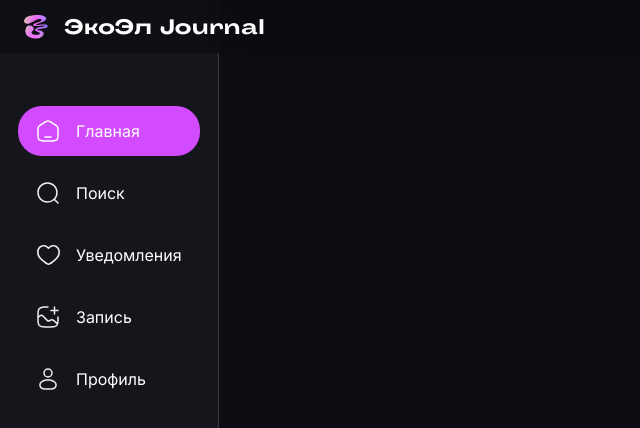
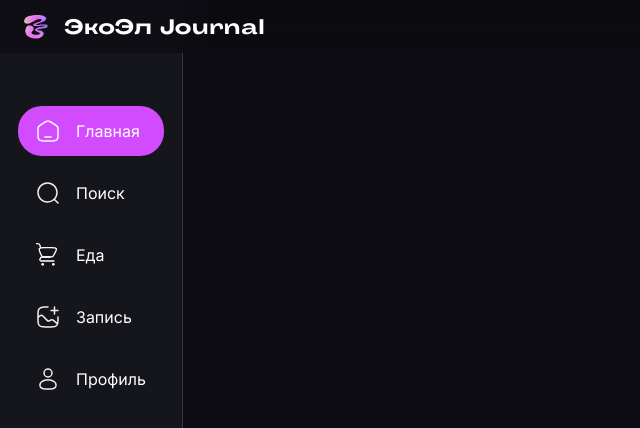
Before and after one commit to kuzcode/ecoel-main, a Next.js app: page / in a window 1280 px wide. Shown: the top 428 px of the page, without its empty margins (0-640 px from the left). Built offline with nearby package versions, Linux system fonts and the light colour scheme; no server answers.

Commit message:
added delivery page

```diff
--- /dev/null
+++ b/app/(root)/delivery/basket/page.tsx
@@ -0,0 +1 @@
+"use client";import{items}from'../page';import Link from'next/link';function delivery(){return(<><div className="row"><h1 className='head-text text-left'>Корзина </h1><Link href='/delivery'><p className='link'> вернуться к меню</p></Link></div>{items.length===0?(<p className="basketItem">Товары пока не добавлены :(</p>):(<p className="basketItem">{items}</p>)}<div className="center"><button className='basketBtn'>Оформить заказ</button></div></>)}export default delivery;
--- /dev/null
+++ b/app/(root)/delivery/page.tsx
@@ -0,0 +1 @@
+"use client";import Link from'next/link';import Image from"next/image";export var items:string[]=[];function add(item:string){items.push(item);document.getElementById('basket')?.classList.add('activeBasket');console.log(items)}function delivery(){return(<><h1 className='head-text text-left'>ЭкоЭл Delivery</h1><p className='mt-3 text-base-regular text-light-2'>Доставим вкусную еду в любой уголок нашей школы</p><Link href='/delivery/basket' className='floatRight'><Image className="basket" id="basket" src='/assets/basket.svg' alt="basket" width={42} height={42}/> </Link><div className="container"><h2 className='title2 head-text'>Батончики</h2><ul><li> <Image src="/twix.png" alt="Twix" className="img" width={180} height={135}/> <h6>Twix Extreme <span>· 82г</span></h6><p>3,20 BYN</p><button onClick={()=>add('Twix Extreme; ')}> Добавить</button></li></ul></div><div className="container"><h2 className='title2 head-text'>Напитки</h2><ul><li> <Image src="/cola.png" alt="Cola" className="img" width={180} height={135}/> <h6>Coca-cola <span>· 1л</span></h6><p>3,20 BYN</p><button onClick={()=>add('Coca-cola; ')}> Добавить</button></li></ul></div></>)}export default delivery;
--- a/app/(root)/page.tsx
+++ b/app/(root)/page.tsx
@@ -11,5 +11,5 @@
 <p className='no-result'>Записи не найдены</p>):(<>{result.posts.map((post)=>(
 <ThreadCard key={post._id}id={post._id}currentUserId={user.id}parentId={post.parentId}content={post.text}author={post.author}createdAt={post.createdAt}comments={post.children}likes={post.likes}isAnonym={post.isAnonym}/>))}</>)}</section>
 <Pagination
-path='/'pageNumber={searchParams?.page?+searchParams.page:1}isNext={result.isNext}/><Footer/></>);}
+path='/'pageNumber={searchParams?.page?+searchParams.page:1}isNext={result.isNext}/><Footer/></>)}
 export default Home;
--- a/app/globals.css
+++ b/app/globals.css
@@ -181,5 +181,64 @@
 .deleteAlert{
 margin:0 auto;
 background:#5c5c7b;}.subtext{color:#5c5c7b;font-size:12px}
-.hoverScale{transition:.2s;}
-.hoverScale:hover{transform: scale(1.08);}
+.container{
+background:#121218;
+margin-top:24px;
+padding:16px;
+border-radius:32px}
+.container .title2{
+margin:6px 0 -2px 8px;
+color:#fff;
+font-size:22px}
+.container li{
+margin-top:12px;
+max-width:180px;
+background:#212128;
+border-radius:16px;
+padding:8px}
+.container li h6{
+color:#fff}
+.container li h6 span{
+color:#ece7efa3;
+font-size:13px}
+.container li p{
+color:#aeaec4}
+.container li button{
+background:#d24bff;
+color:#fff;
+padding:2px 16px;
+border-radius:8px;
+margin-top:4px;
+width:100%}
+.basketBtn{
+background:#d24bff;
+color:#fff;
+padding:6px 36px;
+border-radius:14px;
+width:100%;
+max-width:400px;
+margin-top:calc(100vh - 300px)}
+.link{
+color:#d24bff;
+margin:2px 0 0 8px}
+.img{
+background:#3b3b4a;
+border-radius:8px;
+margin-bottom:6px}
+.floatRight{
+float:right;
+margin-right:42px}
+.basket{
+background:#20202897;
+padding:12px;
+position:fixed;
+border-radius:14px;
+margin-top:-64px;
+cursor:pointer;
+transition:.3s;
+backdrop-filter:blur(9px);
+-webkit-backdrop-filter:blur(9px)}
+.basketItem{
+color:#fff}
+.activeBasket{
+background:#52226395}
--- a/constants/index.js
+++ b/constants/index.js
@@ -1,3 +1,3 @@
-export const sidebarLinks=[{imgURL:"/assets/home.svg",route:"/",label:"Главная",},{imgURL:"/assets/search.svg",route:"/search",label:"Поиск",},{imgURL:"/assets/heart.svg",route:"/activity",label:"Уведомления",},{imgURL:"/assets/create.svg",route:"/create-thread",label:"Запись",},{imgURL:"/assets/user.svg",route:"/profile",label:"Профиль",},];
+export const sidebarLinks=[{imgURL:"/assets/home.svg",route:"/",label:"Главная",},{imgURL:"/assets/search.svg",route:"/search",label:"Поиск",},{imgURL:"/assets/basket.svg",route:"/delivery",label:"Еда"},{imgURL:"/assets/create.svg",route:"/create-thread",label:"Запись",},{imgURL:"/assets/user.svg",route:"/profile",label:"Профиль",},];
 export const profileTabs=[
 {value:"threads",label:"Записи",icon:"/assets/reply.svg"},{value:"replies",label:"Ответы",icon:"/assets/members.svg"},{value:"tagged",label:"Отметки",icon:"/assets/tag.svg"},];
--- a/lib/actions/thread.actions.ts
+++ b/lib/actions/thread.actions.ts
@@ -28,7 +28,7 @@
 text,author,path,likes,isAnonym,});
 if(isAnonym==false){
 await User.findByIdAndUpdate(author,{
-$push:{threads:createdThread._id},});}
+$push:{threads:createdThread._id}})}
 revalidatePath(path);}catch(error:any){
 throw new Error(`Failed to create thread:${error.message}`);}}
 async function fetchAllChildThreads(threadId:string):Promise<any[]>{
--- a/lib/actions/user.actions.ts
+++ b/lib/actions/user.actions.ts
@@ -79,3 +79,7 @@
 return replies;}catch(error){
 console.error("Error fetching replies:",error);
 throw error;}}
+export async function addClusters(userId:string,clustersToAdd:Array<String>){try{
+connectToDB();
+await User.findByIdAndUpdate(userId,{$push:{clusters:clustersToAdd}});}catch(error){
+console.error("Error adding clusters:",error);throw error;}}
--- a/lib/models/user.model.ts
+++ b/lib/models/user.model.ts
@@ -1,4 +1,3 @@
-import mongoose from"mongoose";
-const userSchema=new mongoose.Schema({id:{type:String,required:true,},username:{type:String,unique:true,required:true,},name:{type:String,required:true,},verif:{type:Boolean,default:false,},image:String,bio:String,threads:[{type:mongoose.Schema.Types.ObjectId,ref:"Thread",},],onboarded:{type:Boolean,default:false,},});
+import mongoose from"mongoose";const userSchema=new mongoose.Schema({id:{type:String,required:true},username:{type:String,unique:true,required:true},name:{type:String,required:true},verif:{type:Boolean,default:false,},clusters:{type:Array,default:[]},image:String,bio:String,threads:[{type:mongoose.Schema.Types.ObjectId,ref:"Thread"}],onboarded:{type:Boolean,default:false},});
 const User=mongoose.models.User||mongoose.model("User",userSchema);
 export default User;
```
Also changed, not shown: lib/models/thread.model.ts (+7 -9 lines), app/(root)/clusters/page.tsx (deleted), public/assets/basket.svg (added), public/twix.png (added).
